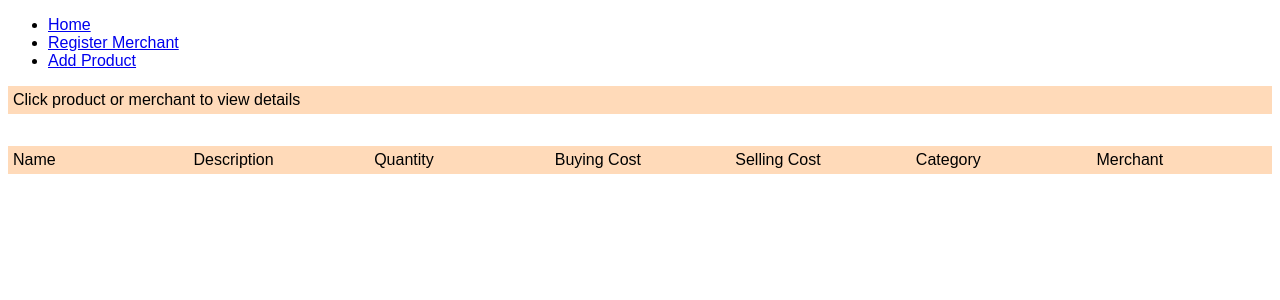
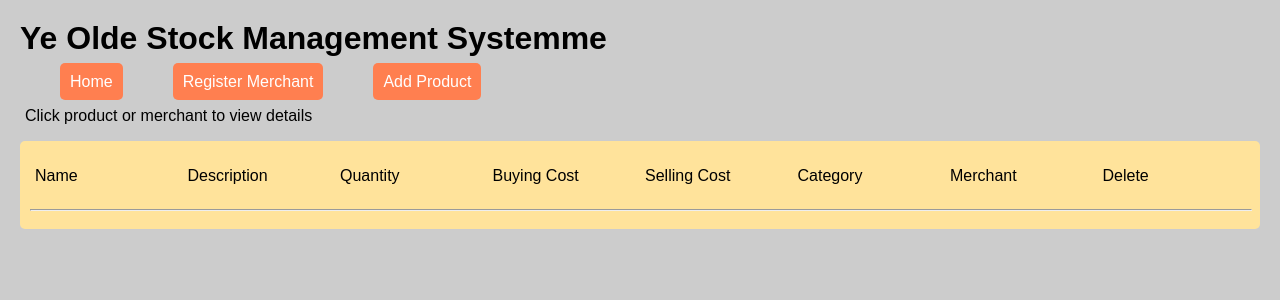
Before and after one commit to UhOhSpiders/shop_inventory, a Flask app: page / in a window 1280 px wide. Shown: the top 300 px of the page. Run offline with Flask 3, Linux system fonts and the light colour scheme; data that the repository does not hold is empty; some libraries are stand-ins or nearby versions.

Commit message:
delete routes added

```diff
--- a/controllers/products_controller.py
+++ b/controllers/products_controller.py
@@ -61,6 +61,11 @@ def update_product(id):
     product_repository.update(product)
     return redirect("/")
 
+@products_blueprint.route("/products/delete/<id>", methods=['POST'])
+def delete_product(id):
+    product_repository.delete(id)
+    return redirect("/")
+
 @products_blueprint.route("/merchants", methods=['POST'])
 def create_merchant():
     # pdb.set_trace()
@@ -85,17 +90,12 @@ def edit_merchant(id):
     merchant = merchant_repository.select(id)
     return render_template('merchants/edit.html', merchant = merchant)
 
-@products_blueprint.route("/products/update/<id>", methods=['POST'])
-def update_product(id):
+@products_blueprint.route("/merchants/update/<id>", methods=['POST'])
+def update_merchant(id):
     # pdb.set_trace()
-    product_name = request.form['product_name']
-    product_description = request.form['product_description']
-    stock_quantity = request.form['stock_quantity']
-    buying_cost = request.form ['buying_cost']
-    selling_cost = request.form ['selling_cost']
-    category = request.form ['category']
-    min_stock_level = request.form ['min_stock_level']
-    merchant = merchant_repository.select(request.form ['merchant_id'])
-    product = Product(product_name, product_description, stock_quantity, buying_cost, selling_cost, category, min_stock_level, merchant, id)
-    product_repository.update(product)
+    merchant_name = request.form['merchant_name']
+    ethics = request.form['ethics']
+    morals = request.form['morals']
+    merchant = Merchant(merchant_name, morals, ethics, id)
+    product_repository.update(merchant)
     return redirect("/")
--- a/db/shop_inventory.sql
+++ b/db/shop_inventory.sql
@@ -20,8 +20,6 @@ CREATE TABLE products (
     merchant_id INT NOT NULL REFERENCES merchants(id)
 );
 
-
-
 -- INSERT INTO merchants (merchant_name, alignment) VALUES ('ganglebert', 'lawful good');
 -- INSERT INTO products (product_name, product_description, stock_quantity, buying_cost, selling_cost, category, merchant_id, min_stock_level) VALUES
 -- ('Hogweed', 'Smells bad', '12', '1', '15', 'ingredient', '1','15');
--- a/static/style.css
+++ b/static/style.css
@@ -1,14 +1,43 @@
 body{
     font-family: sans-serif;
+    margin: 20px;
+    height: 200px;
+    background-color: #cccccc;
+    /* background-image: repeating-linear-gradient(red, yellow 10%, green 20%); */
+}
+
+h1{
+    margin: auto;
+}
+
+nav > ul > li > a{
+    background-color: coral;
+    padding: 10px;
+    border-radius: 5px;
+    text-decoration: none;
+    color: white;
 }
 
 .grid-container{
     display: grid;
-    grid-template-columns: repeat(7,1fr);
-
+    grid-template-columns: repeat(8,1fr);
+    background-color: #FFE39B;
+    padding: 10px;
+    border-radius: 5px;
 }
 
 p{
-    background-color: peachpuff;
-    padding: 5px;
+    /* background-color: peachpuff; */
+    padding-left: 5px;
 }
+
+ul{
+    list-style: none;
+    display: flex;
+    gap: 50px;
+}
+
+hr{
+    grid-column: 1 / 9;
+    width: 100%;
+}
--- a/templates/base.html
+++ b/templates/base.html
@@ -10,6 +10,7 @@
 </head>
 <body>
     <header>
+    <h1>Ye Olde Stock Management Systemme</h1>
     <nav>
         <ul class="menu">
         <li><a href="/">Home</a></li>
--- a/templates/index.html
+++ b/templates/index.html
@@ -9,6 +9,8 @@
     <p>Selling Cost</p>
     <p>Category</p>
     <p>Merchant</p>
+    <p>Delete</p>
+    <hr>
     {% for product in products %}
         <a href="/products/{{product.id}}"> <p>{{ product.product_name }} </p> </a>
         <p>{{ product.product_description }} </p>
@@ -17,6 +19,9 @@
         <p>{{ product.selling_cost }} </p>
         <p>{{ product.category }} </p>
         <a href="/merchants/{{product.merchant.id}}"><p>{{ product.merchant.merchant_name }} </p> </a>
+        <form class="delete-form" action="/products/delete/{{product.id}}" method="POST">
+            <button class="trash-button"><i class="fa fa-trash-o fa-3x" style="color:red" aria-hidden="true"></i></button>
+        </form>
     {% endfor %}
 </section>
 {% endblock %}
--- a/templates/merchants/edit.html
+++ b/templates/merchants/edit.html
@@ -1,3 +1,4 @@
+{% extends "base.html" %}
 {% block content%}
 <form action="/merchants/update/{{merchant.id}}" method="post">
     <div>
@@ -20,6 +21,6 @@
             <option value="Evil">Evil</option>
         </select>
     </div>
-    <button type="submit">Register Merchant</button>
+    <button type="submit">Update Merchant</button>
 </form>
 {% endblock %}
```
Also changed, not shown: static/wood.jpg (added).
